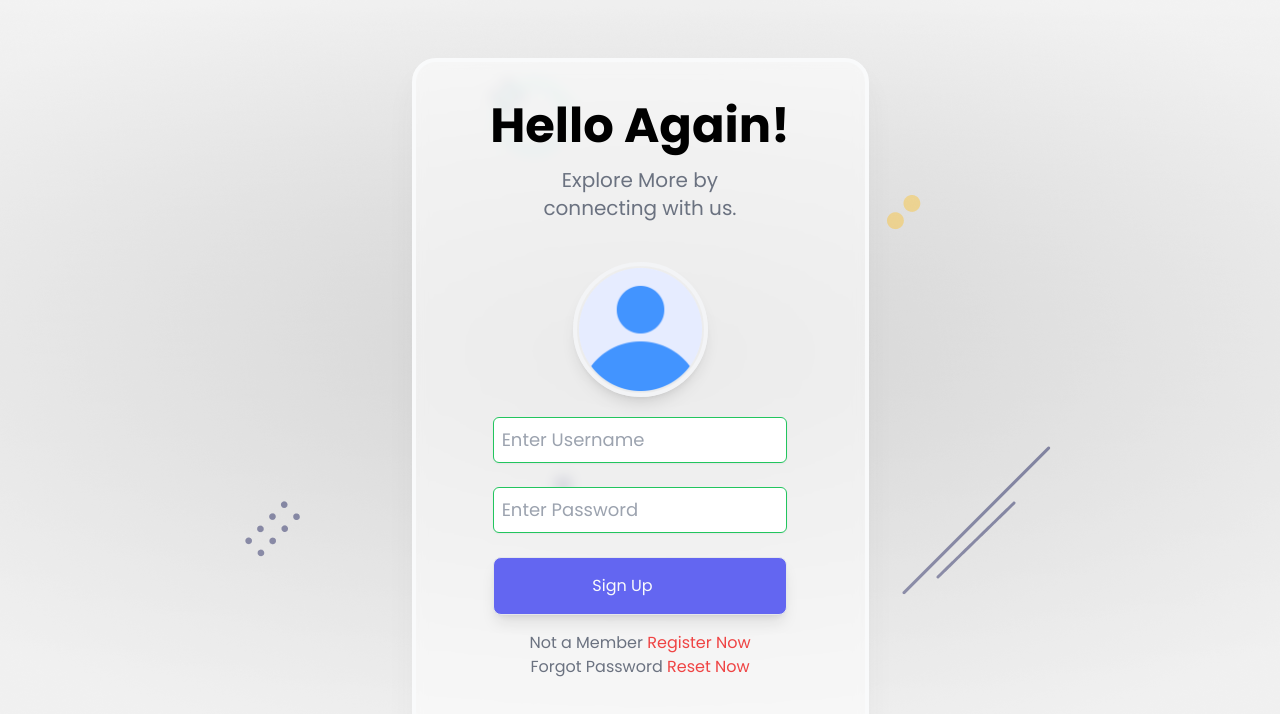
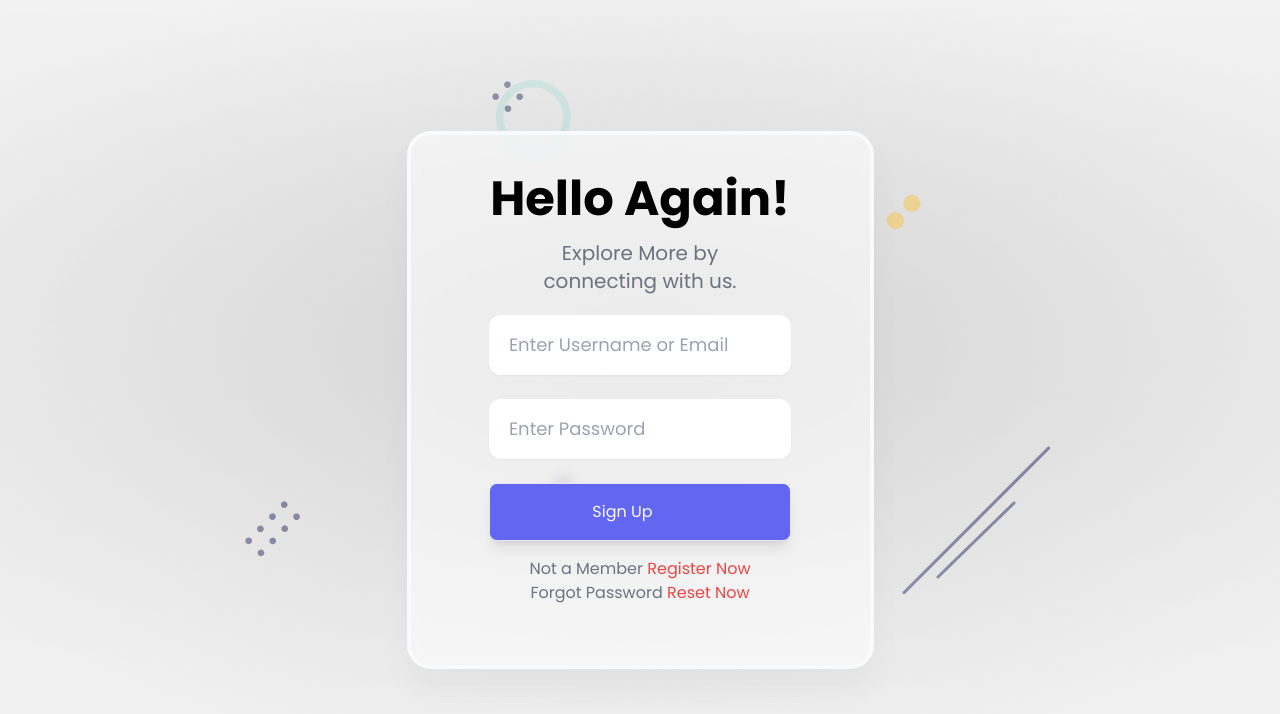
Before and after one commit to MrJemmy/auth-app, a React (Vite) app in the folder client/: page /login in a window 1280 px wide. Shown: the top 714 px of the page. Built offline with nearby package versions, Linux system fonts and the light colour scheme.

Commit message:
login page stated

```diff
--- a/client/src/components/Login/Login.jsx
+++ b/client/src/components/Login/Login.jsx
@@ -1,34 +1,26 @@
 import { Link } from "react-router-dom";
-import avatar from "../../assets/images/profile.png"
 import style from "../../styles/form.module.css"
-import { useFormik } from "formik";
-import { validate } from "../../utils/validation";
-import {FontAwesomeIcon} from "@fortawesome/react-fontawesome"
-import {  } from "@fortawesome/free-solid-svg-icons"
+import { useEffect, useRef, useState } from "react";
 
 function Login() {
 
-    const formik = useFormik({
-        initialValues: {
-            username: "",
-            password: ""
-        },
-        validate: validate,
-        validateOnBlur: false,
-        validateOnChange: false,
-        onSubmit: async (values) => {
+    const identifierRef = useRef();
+    const errRef = useRef();
 
-            const result = validate()
-            console.log(formik.errors)
-            if (values.username && values.password) {
-                console.log(values);
-                console.log("Login successful!");
-            } else {
-                console.log("Please fill out all fields correctly.");
-            }
-        }
-    })
+    const [identifier, setIdentifier] = useState("");
+    const [password, setPassword] = useState("");
 
+
+    const [errMsg, setErrMsg] = useState("");
+    const [success, setSuccess] = useState(false);
+
+    useEffect(() => {
+        identifierRef.current.focus()
+    }, [])
+
+    const handleSubmit = (e) => {
+        e.preventDefault();
+    }
     return (
         <>
             <div className="container mx-auto">
@@ -42,15 +34,26 @@ function Login() {
                             </span>
                         </div>
 
-                        <form className="py-1" onSubmit={formik.handleSubmit}>
-                            <div className="profile flex justify-center py-5">
-                                <img className={style.profile_img} src={avatar} alt="avtar" />
-                            </div>
+                        <form className="py-1" onSubmit={handleSubmit}>
 
                             <div className="inputbox flex flex-col items-center gap-6">
-
-                                <input className={`${style.textbox} ${formik.errors.username?style.invalid_textbox:style.valid_textbox}`} {...formik.getFieldProps('username')} type="text" placeholder="Enter Username" />
-                                <input className={`${style.textbox} ${formik.errors.username?style.invalid_textbox:style.valid_textbox}`} {...formik.getFieldProps('password')} type="password" placeholder="Enter Password" />
+                                <input
+                                    className={style.textbox}
+                                    type="text"
+                                    ref={identifierRef}
+                                    autoComplete="off"
+                                    value={identifier}
+                                    placeholder="Enter Username or Email"
+                                    onChange={(e) => setIdentifier(e.target.value)}
+                                />
+                                <input
+                                    className={style.textbox}
+                                    type="password"
+                                    autoComplete="off"
+                                    value={password}
+                                    placeholder="Enter Password"
+                                    onChange={(e) => setPassword(e.target.value)}
+                                />
                                 <input className={style.btn} type="submit" value="Sign Up" />
                             </div>
 
```
